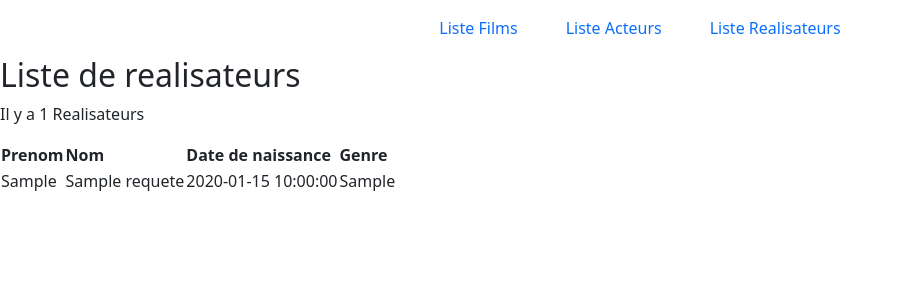
After one commit to saidtimaev/Cinema, a PHP site: template view/listeRealisateurs.php in a window 1280 px wide. The commit adds this page. Shown: the top 300 px of the page, without its empty margins (0-903 px from the left). Run offline with PHP 8.4, Linux system fonts and the light colour scheme; the template is opened without the code that fills it: most values are stand-ins (such as "Sample title", 1, 10 or a date in 2020).

Commit message:
ajout vue listeRealisateurs + fonction listeRealisateurs( )

```diff
--- a/index.php
+++ b/index.php
@@ -14,7 +14,7 @@ if(isset($_GET["action"])){
     switch ($_GET["action"]){
         case "listeFilms" : $ctrlCinema->listeFilms(); break;
         case "listeActeurs" : $ctrlCinema->listeActeurs(); break;
-        case "listeRealisateurs" : $ctrlCinema->listeActeurs(); break;
+        case "listeRealisateurs" : $ctrlCinema->listeRealisateurs(); break;
         case "listeGenres" : $ctrlCinema->listeActeurs(); break;
         case "listeRoles" : $ctrlCinema->listeActeurs(); break;
 
--- a/view/listFilms.php
+++ b/view/listeFilms.php
@@ -26,7 +26,9 @@
 
 <?php
 
-$pageActive = '<li class="nav-item mx-4"><a class="nav-link active" aria-current="page" href="listFilms.php">Liste Films</a></li>
+$pageActive = '<li class="nav-item mx-4"><a class="nav-link active" aria-current="page" href="listeFilms.php">Liste Films</a></li>
+                <li class="nav-item mx-4"><a class="nav-link " href="listeActeurs.php">Liste Acteurs</a></li>
+                <li class="nav-item mx-4"><a class="nav-link" href="listeRealisateurs.php">Liste Realisateurs</a></li>
                ';
 $titrePage = "Liste des films";
 $titreSecond = "Liste des films";
--- /dev/null
+++ b/view/listeRealisateurs.php
@@ -0,0 +1,36 @@
+<?php ob_start(); ?>
+
+<p>Il y a <?= $requete->rowCount() ?> Realisateurs</p>
+
+<table>
+    <thead>
+        <tr>
+            <th>Prenom</th>
+            <th>Nom</th>
+            <th>Date de naissance</th>
+            <th>Genre</th>
+        </tr>
+    </thead>
+    <tbody>
+        <?php
+            foreach($requete->fetchAll() as $realisateur){ ?>
+                <tr>
+                    <td><?= $realisateur["personne_prenom"] ?></td>
+                    <td><?= $realisateur["personne_nom"] ?></td>
+                    <td><?= $realisateur["personne_date_naissance"] ?></td>
+                    <td><?= $realisateur["personne_sexe"] ?></td>
+                </tr>
+            <?php } ?>
+    </tbody>
+</table>
+
+<?php
+
+$pageActive = '<li class="nav-item mx-4"><a class="nav-link " href="listeFilms.php">Liste Films</a></li>
+               <li class="nav-item mx-4"><a class="nav-link " href="listeActeurs.php">Liste Acteurs</a></li>
+               <li class="nav-item mx-4"><a class="nav-link active" aria-current="page" href="listeRealisateurs.php">Liste Realisateurs</a></li>
+               ';
+$titrePage = "Liste de realisateurs";
+$titreSecond = "Liste de realisateurs";
+$content = ob_get_clean();
+require "view/template.php";
--- a/view/template.php
+++ b/view/template.php
@@ -9,7 +9,6 @@
         <title><?= $titrePage ?></title>
     </head>
     <body >
-
             <header >
                 <div class="container containerNav">
                     <nav class="navbar justify-content-center">
@@ -18,7 +17,6 @@
                         </ul>
                     </nav>
                 </div>
-
             </header>
             <main>
                 <h2><?= $titreSecond ?></h2>
```
Also changed, not shown: Controller/CinemaController.php (+13 -0 lines), view/listeActeurs.php (+5 -4 lines).
